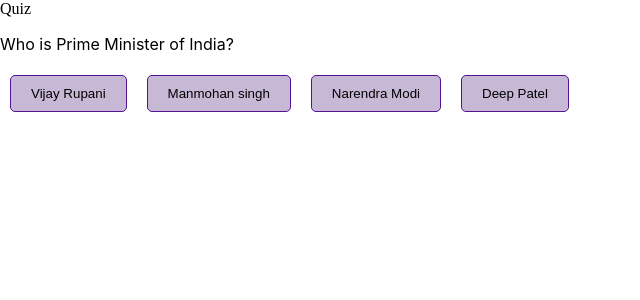
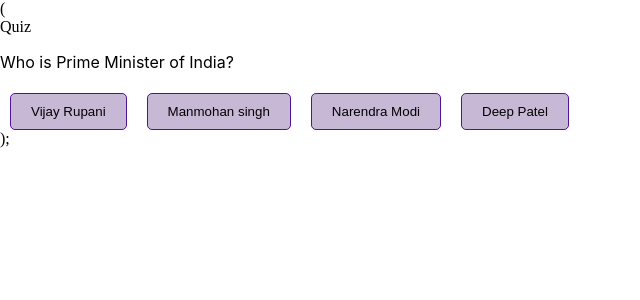
Before and after one commit to Divya945/react-tzdttf, a React (Create React App) app: page / in a window 1280 px wide. Shown: the top 300 px of the page, without its empty margins (0-640 px from the left). Built offline with nearby package versions, Linux system fonts and the light colour scheme.

Commit message:
1 file modified

```diff
--- a/src/component/quizapp.js
+++ b/src/component/quizapp.js
@@ -41,13 +41,21 @@ export default function quizapp() {
     },
   ];
   const [currentquetion, SetCurrentQuetion] = useState(0);
-  const [score, setScore] = useState(false);
+  const [showscore, setShowscore] = useState(false);
+  const [score, setScore] = useState(0);
 
   const nextquetionhandler = (isCorrect, answerOption) => {
     console.log('next');
+
     const nextquetion = currentquetion + 1;
-    SetCurrentQuetion(nextquetion);
 
+    if (isCorrect === true) {
+      alert('correct');
+      setScore(score + 1);
+      console.log(setScore(score + 1));
+    } else {
+      alert('not correct');
+    }
     if (nextquetion < questions.length) {
       console.log(questions.length);
       SetCurrentQuetion(nextquetion);
@@ -55,24 +63,34 @@ export default function quizapp() {
       alert('This is last quetion');
       //setShowScore(true);
       //console.log(setShowScore);
-    }
-    if (isCorrect) {
-      alert('correct');
-    } else {
-      alert('not correct');
+      setShowScore(true);
     }
   };
   return (
     <div>
+      (
+      {showscore ? (
+        <div>
+          You scored {score} out of {questions.length}
+        </div>
+      ) : (
+        <div>
           Quiz
           <p>{questions[currentquetion].questionText}</p>
           <div>
-        {questions[currentquetion].answerOptions.map((answerOption, index) => (
-          <button onClick={() => nextquetionhandler(answerOption.isCorrect)}>
+            {questions[currentquetion].answerOptions.map(
+              (answerOption, index) => (
+                <button
+                  onClick={() => nextquetionhandler(answerOption.isCorrect)}
+                >
                   {answerOption.answerText}
                 </button>
-        ))}
+              )
+            )}
           </div>
+        </div>
+      )}
+      );
     </div>
   );
 }
```
Lines whose indentation alone changed are shown as unchanged.
